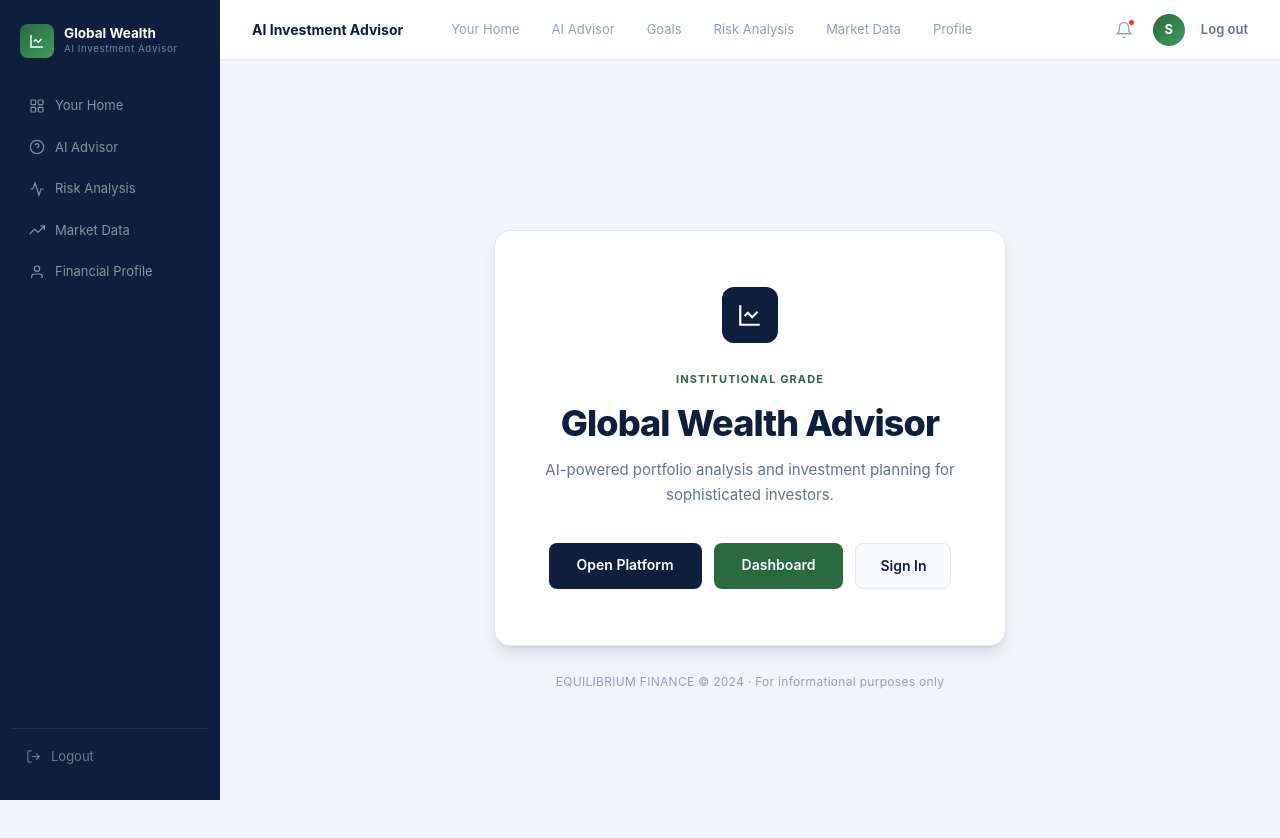
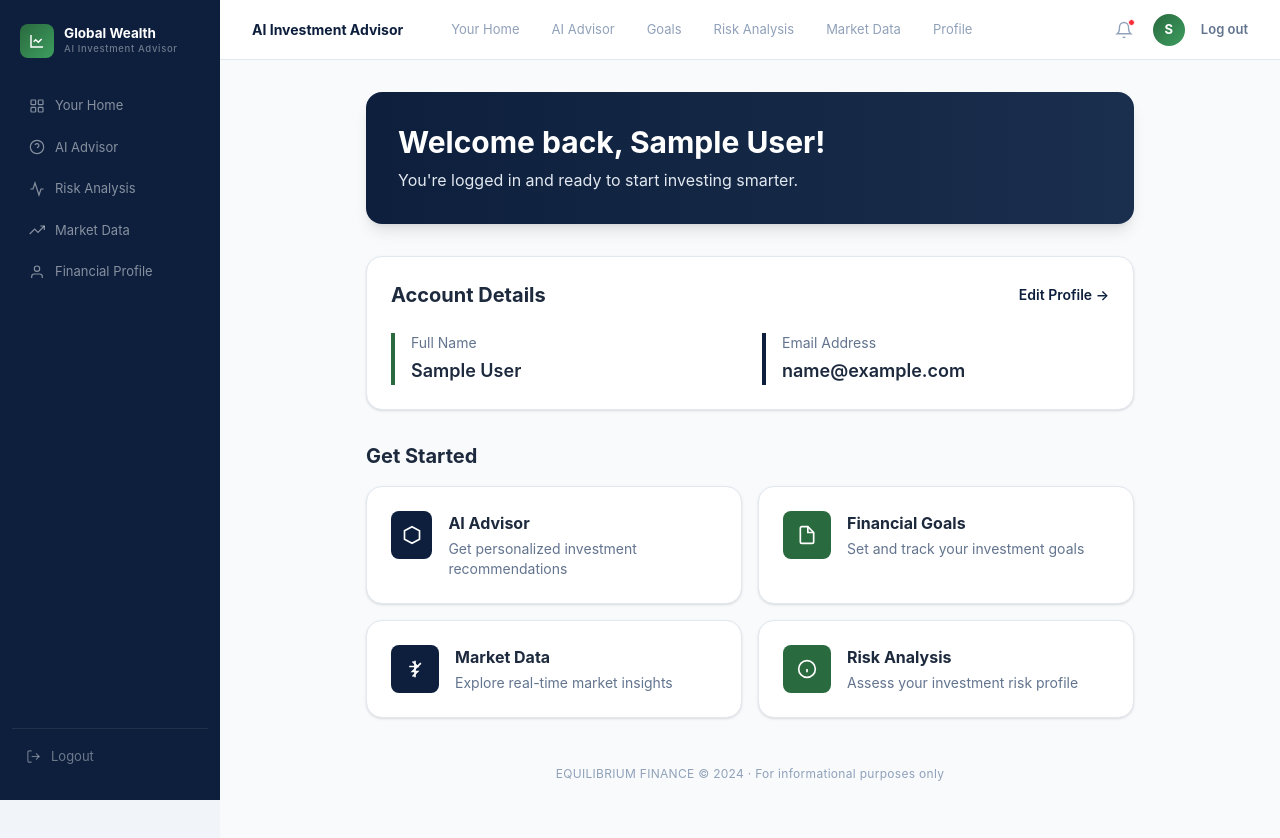
Before and after one commit to Barkaat-Ghaus/AI-Investment-Advisor, a React (Vite) app in the folder Frontend/: page / in a window 1280 px wide. Shown: the top 838 px of the page. Built offline with nearby package versions, Linux system fonts and the light colour scheme; no server answers; sample sign-in values are in the browser's storage.

Commit message:
feat(home): implement user welcome section and account details display for authenticated users

```diff
--- a/Frontend/src/pages/Home.jsx
+++ b/Frontend/src/pages/Home.jsx
@@ -1,6 +1,128 @@
 import { Link } from 'react-router-dom';
+import useAuthStore from '../store/store';
 
 export default function Home() {
+  const { isAuthenticated, user } = useAuthStore();
+
+  if (isAuthenticated && user) {
+    return (
+      <div className="min-h-screen flex flex-col bg-slate-50 p-8">
+        {/* Welcome Section */}
+        <div className="max-w-3xl mx-auto w-full mb-8">
+          <div className="bg-gradient-to-r from-[#0d1f3d] to-[#1a2f4d] rounded-2xl p-8 text-white shadow-lg">
+            <h1 className="text-3xl font-bold mb-2">Welcome back, {user.name}!</h1>
+            <p className="text-slate-200 text-base">You're logged in and ready to start investing smarter.</p>
+          </div>
+        </div>
+
+        {/* User Details Card */}
+        <div className="max-w-3xl mx-auto w-full mb-8">
+          <div className="bg-white rounded-2xl border border-slate-200 shadow-sm p-6">
+            <div className="flex items-center justify-between mb-6">
+              <h2 className="text-xl font-bold text-slate-800">Account Details</h2>
+              <Link
+                to="/profile"
+                className="text-sm font-semibold text-[#0d1f3d] hover:text-slate-600 transition-colors"
+              >
+                Edit Profile →
+              </Link>
+            </div>
+
+            <div className="grid grid-cols-2 gap-6">
+              <div className="border-l-4 border-[#2a6a3f] pl-4">
+                <p className="text-sm text-slate-500 mb-1">Full Name</p>
+                <p className="text-lg font-semibold text-slate-800">{user.name}</p>
+              </div>
+              <div className="border-l-4 border-[#0d1f3d] pl-4">
+                <p className="text-sm text-slate-500 mb-1">Email Address</p>
+                <p className="text-lg font-semibold text-slate-800">{user.email}</p>
+              </div>
+            </div>
+          </div>
+        </div>
+
+        {/* Quick Actions */}
+        <div className="max-w-3xl mx-auto w-full">
+          <h2 className="text-xl font-bold text-slate-800 mb-4">Get Started</h2>
+          <div className="grid grid-cols-1 md:grid-cols-2 gap-4">
+            <Link
+              to="/advisor"
+              className="p-6 bg-white rounded-2xl border border-slate-200 shadow-sm hover:shadow-md transition-shadow no-underline group"
+            >
+              <div className="flex items-start gap-4">
+                <div className="w-12 h-12 rounded-lg bg-[#0d1f3d] text-white flex items-center justify-center group-hover:bg-slate-800 transition-colors">
+                  <svg width="20" height="20" fill="none" stroke="currentColor" strokeWidth="2" viewBox="0 0 24 24">
+                    <path d="M12 2l9 5v10l-9 5-9-5V7z"/>
+                  </svg>
+                </div>
+                <div>
+                  <h3 className="font-bold text-slate-800 mb-1">AI Advisor</h3>
+                  <p className="text-sm text-slate-500">Get personalized investment recommendations</p>
+                </div>
+              </div>
+            </Link>
+
+            <Link
+              to="/goals"
+              className="p-6 bg-white rounded-2xl border border-slate-200 shadow-sm hover:shadow-md transition-shadow no-underline group"
+            >
+              <div className="flex items-start gap-4">
+                <div className="w-12 h-12 rounded-lg bg-[#2a6a3f] text-white flex items-center justify-center group-hover:bg-slate-800 transition-colors">
+                  <svg width="20" height="20" fill="none" stroke="currentColor" strokeWidth="2" viewBox="0 0 24 24">
+                    <path d="M13 2H6a2 2 0 0 0-2 2v16a2 2 0 0 0 2 2h12a2 2 0 0 0 2-2V9z"/>
+                    <polyline points="13 2 13 9 20 9"/>
+                  </svg>
+                </div>
+                <div>
+                  <h3 className="font-bold text-slate-800 mb-1">Financial Goals</h3>
+                  <p className="text-sm text-slate-500">Set and track your investment goals</p>
+                </div>
+              </div>
+            </Link>
+
+            <Link
+              to="/markets"
+              className="p-6 bg-white rounded-2xl border border-slate-200 shadow-sm hover:shadow-md transition-shadow no-underline group"
+            >
+              <div className="flex items-start gap-4">
+                <div className="w-12 h-12 rounded-lg bg-[#0d1f3d] text-white flex items-center justify-center group-hover:bg-slate-800 transition-colors">
+                  <svg width="20" height="20" fill="none" stroke="currentColor" strokeWidth="2" viewBox="0 0 24 24">
+                    <line x1="12" y1="2" x2="12" y2="22"/><polyline points="19 5 9 15 15 15 9 21"/><polyline points="5 9 15 9 9 3"/>
+                  </svg>
+                </div>
+                <div>
+                  <h3 className="font-bold text-slate-800 mb-1">Market Data</h3>
+                  <p className="text-sm text-slate-500">Explore real-time market insights</p>
+                </div>
+              </div>
+            </Link>
+
+            <Link
+              to="/risk-analysis"
+              className="p-6 bg-white rounded-2xl border border-slate-200 shadow-sm hover:shadow-md transition-shadow no-underline group"
+            >
+              <div className="flex items-start gap-4">
+                <div className="w-12 h-12 rounded-lg bg-[#2a6a3f] text-white flex items-center justify-center group-hover:bg-slate-800 transition-colors">
+                  <svg width="20" height="20" fill="none" stroke="currentColor" strokeWidth="2" viewBox="0 0 24 24">
+                    <circle cx="12" cy="12" r="10"/><path d="M12 16v-4M12 8h.01"/>
+                  </svg>
+                </div>
+                <div>
+                  <h3 className="font-bold text-slate-800 mb-1">Risk Analysis</h3>
+                  <p className="text-sm text-slate-500">Assess your investment risk profile</p>
+                </div>
+              </div>
+            </Link>
+          </div>
+        </div>
+
+        <p className="text-xs text-slate-400 mt-12 tracking-wide text-center">
+          EQUILIBRIUM FINANCE © 2024 · For informational purposes only
+        </p>
+      </div>
+    );
+  }
+
   return (
     <div className="min-h-screen flex flex-col items-center justify-center bg-slate-100 p-6 font-sans">
       {/* Card */}
@@ -32,12 +154,6 @@ export default function Home() {
             Open Platform
           </Link>
           <Link
-            to="/dashboard"
-            className="px-7 py-3 rounded-lg bg-[#2a6a3f] text-white text-sm font-semibold no-underline transition-opacity hover:opacity-90"
-          >
-            Dashboard
-          </Link>
-          <Link
             to="/login"
             className="px-6 py-3 rounded-lg bg-slate-50 text-[#0d1f3d] text-sm font-semibold no-underline border border-slate-200 transition-colors hover:bg-slate-100"
           >
```
